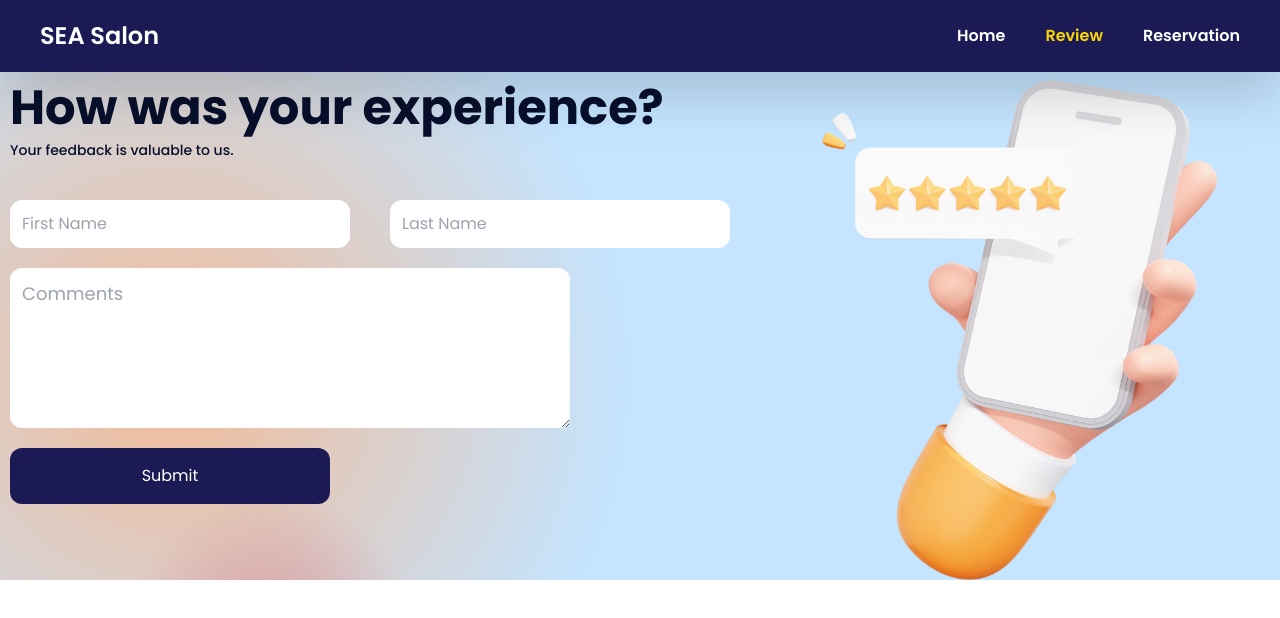
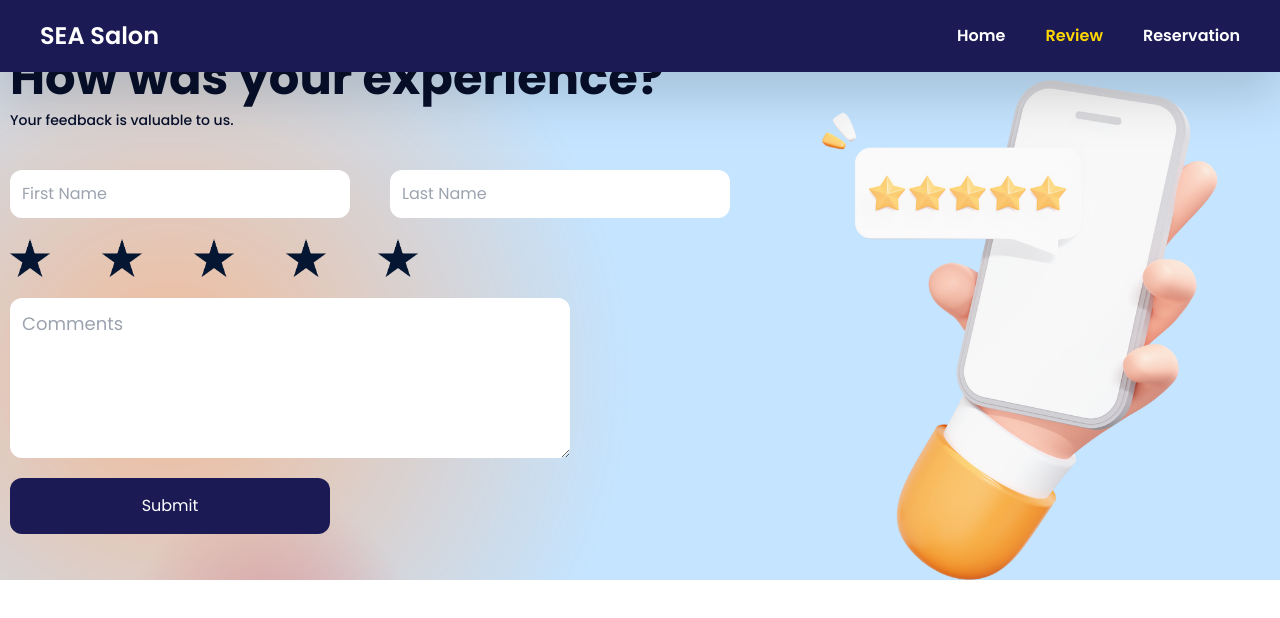
Before and after one commit to williamtheodoruswijaya/SEA-Salon, a React (Vite) app: page /review in a window 1280 px wide. Shown: the top 618 px of the page. Built offline with nearby package versions, Linux system fonts and the light colour scheme.

Commit message:
Review 100% Done - Bad UI & Bad Star

```diff
--- a/src/pages/Review.jsx
+++ b/src/pages/Review.jsx
@@ -1,13 +1,17 @@
 import Navbar from "../components/Navbar";
 import review from "../assets/review.png";
+import star_on from "../assets/star_on.png";
+import star_off from "../assets/star_off.png";
 import { useState } from "react";
 
 function Review() {
   const [firstName, setFirstName] = useState("");
   const [lastName, setLastName] = useState("");
   const [comments, setComments] = useState("");
+  const [rating, setRating] = useState(0);
+  const [hoverRating, setHoverRating] = useState(0);
   const submitReview = () => {
-    console.log(firstName, lastName, comments);
+    console.log(firstName, lastName, rating, comments);
   };
   return (
     <>
@@ -29,7 +33,7 @@ function Review() {
               Your feedback is valuable to us.
             </p>
             <div className="flex flex-row">
-              <div className=" pb-5 min-w-[20vh] mt-10 ml-10">
+              <div className="min-w-[20vh] mt-10 ml-10">
                 <input
                   value={firstName}
                   type="text"
@@ -38,7 +42,7 @@ function Review() {
                   className="p-3 rounded-xl bg-white text-black min-w-90"
                 />
               </div>
-              <div className=" pb-5 min-w-[20vh] mt-10 ml-10">
+              <div className=" min-w-[20vh] mt-10 ml-10">
                 <input
                   value={lastName}
                   type="text"
@@ -47,6 +51,68 @@ function Review() {
                   className="p-3 rounded-xl bg-white text-black min-w-90"
                 />
               </div>
+            </div>
+            <div className="flex">
+              <button
+                onClick={() => setRating(1)}
+                onMouseEnter={() => setHoverRating(1)}
+                onMouseLeave={() => setHoverRating(0)}
+                className="hover:bg-transparent pr-3"
+              >
+                <img
+                  src={`${rating > 0 || hoverRating > 0 ? star_on : star_off}`}
+                  alt=""
+                  className="w-10 ml-10 my-5"
+                />
+              </button>
+              <button
+                onClick={() => setRating(2)}
+                onMouseEnter={() => setHoverRating(2)}
+                onMouseLeave={() => setHoverRating(0)}
+                className="hover:bg-transparent pr-3"
+              >
+                <img
+                  src={`${rating > 1 || hoverRating > 1 ? star_on : star_off}`}
+                  alt=""
+                  className="w-10 ml-10 my-5"
+                />
+              </button>
+              <button
+                onClick={() => setRating(3)}
+                onMouseEnter={() => setHoverRating(3)}
+                onMouseLeave={() => setHoverRating(0)}
+                className="hover:bg-transparent pr-3"
+              >
+                <img
+                  src={`${rating > 2 || hoverRating > 2 ? star_on : star_off}`}
+                  alt=""
+                  className="w-10 ml-10 my-5"
+                />
+              </button>
+              <button
+                onClick={() => setRating(4)}
+                onMouseEnter={() => setHoverRating(4)}
+                onMouseLeave={() => setHoverRating(0)}
+                className="hover:bg-transparent pr-3"
+              >
+                <img
+                  src={`${rating > 3 || hoverRating > 3 ? star_on : star_off}`}
+                  alt=""
+                  className="w-10 ml-10 my-5"
+                />
+              </button>
+              <button
+                onClick={() => setRating(5)}
+                onMouseEnter={() => setHoverRating(5)}
+                onMouseLeave={() => setHoverRating(0)}
+                className="hover:bg-transparent pr-3"
+              >
+                <img
+                  src={`${rating > 4 || hoverRating > 4 ? star_on : star_off}`}
+                  alt=""
+                  className="w-10 ml-10 my-5"
+                />
+              </button>
             </div>
             <div className=" pb-5 ml-10 flex">
               <textarea
@@ -58,7 +124,7 @@ function Review() {
             </div>
             <button
               onClick={submitReview}
-              className="bg-secondary rounded-xl p-3 ml-10 min-w-[40vh] min-h-[7vh] text-white"
+              className="bg-secondary hover:bg-tertiary rounded-xl p-3 ml-10 min-w-[40vh] min-h-[7vh] text-white"
             >
               Submit
             </button>
```
